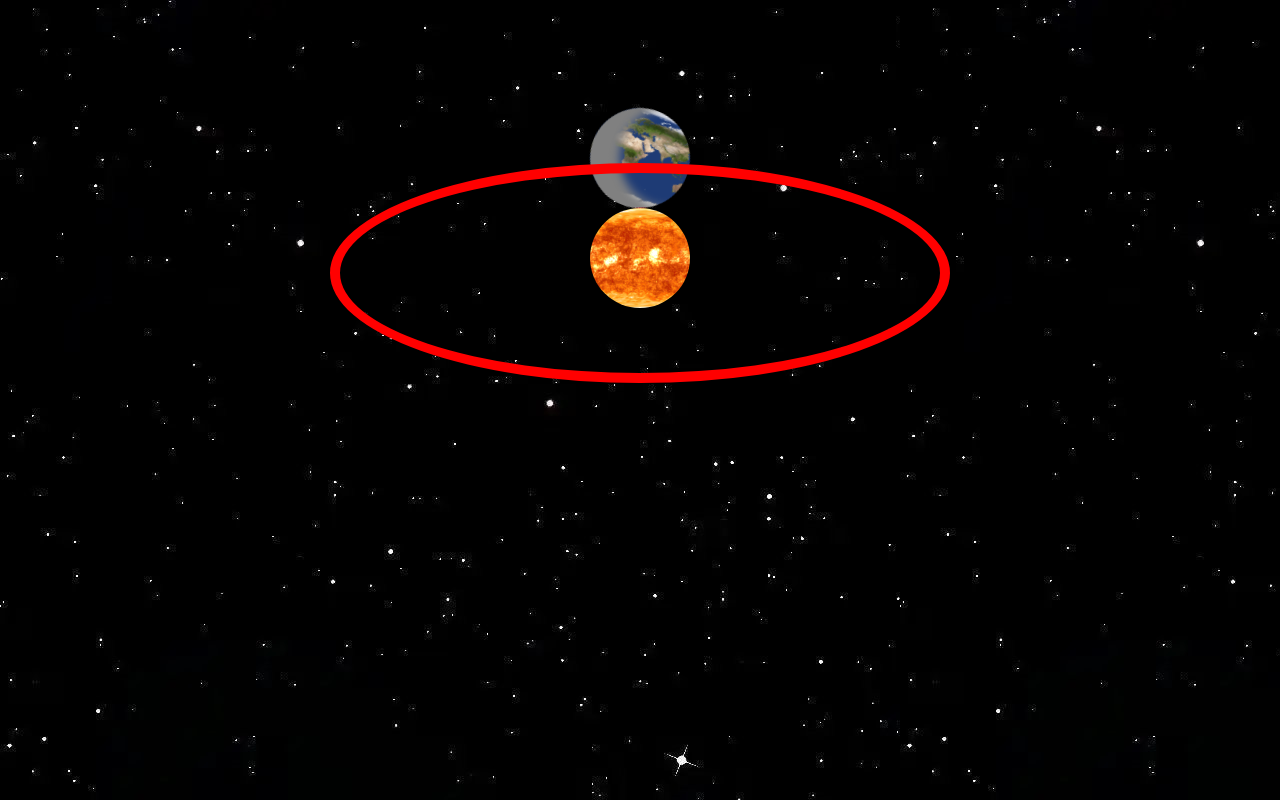
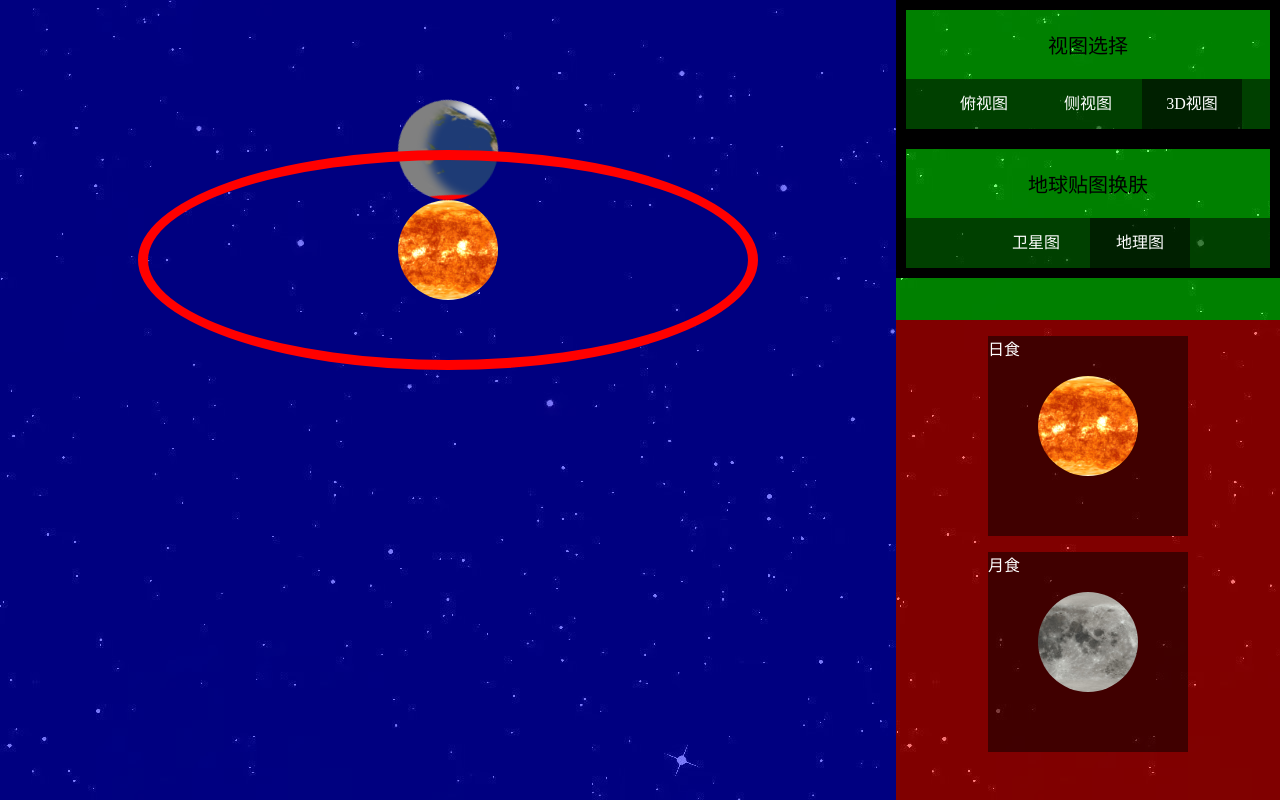
Before and after one commit to 2023Web/orbit-simu, a website: page index.html in a window 1280 px wide. Drawn offline with Linux system fonts and the light colour scheme.

Commit message:
fix: 回滚了部分内容

```diff
--- a/index.html
+++ b/index.html
@@ -1,35 +1,28 @@
 <!DOCTYPE html>
 <html>
   <head>
-    <style type="text/css">
-      .container {
-        background: url("static/img/bg.jpg") repeat;
-      }
-    </style>
     <link rel="stylesheet" href="static/css/planet.css">
+    <link rel="stylesheet" href="static/css/style.css">
+    <script src="static/js/jquery_min.js"></script>
+    <script src="static/js/panel.js"></script>
     <script src="static/js/planet.js"></script>
   </head>
   <body class="container">
+    <div class="con_box_1">
       <div class="solar-system">
-      <div id="solar">
+        <div class="solar">
           <!-- 绘制太阳 -->
           <div class="imgList">
-          <img src="static/img/sun.jpg" alt="">
-        </div>
-        <div class="planet">
-          <div class="texture"></div>
+            <img src="static/img/sun.jpg" />
           </div>
         </div>
-      <div id="earth">
+        <div class="earth">
           <!-- 绘制地球 -->
           <div class="imgList">
-          <img src="static/img/earth_2K.jpg" alt="">
-          <img src="statuc/img/earth_2K.jpg" alt="">
+            <img src="static/img/earth_2K.jpg" name="earth_texture" />
+            <img src="static/img/earth_2K.jpg" name="earth_texture"/ >
           </div>    <!--实现自转-->
           <div id="shadows"></div><!--阴影-->
-        <div class="planet">
-          <div class="texture"></div>
-        </div>
           <!-- 绘制地球公转轨道 -->
           <div class="orbit"></div>
         </div>
@@ -41,5 +34,51 @@
           <!-- 绘制月球公转轨道 -->
           <div class="orbit"></div>
       </div>
+    </div>
+    <div class="con_box_2">
+      <!-- 三个互斥的选项：俯视图、侧视图、3D视图 -->
+      <div class="view_block">
+        <p class="info_label">视图选择</p>
+        <div class="view">
+          <input type="radio" name="view" id="view_top" value="top">
+          <label for="view_top">俯视图</label>
+          <input type="radio" name="view" id="view_side" value="side">
+          <label for="view_side">侧视图</label>
+          <input type="radio" name="view" id="view_3d" value="3d" checked>
+          <label for="view_3d">3D视图</label>
+        </div>
+      </div>
+      <!-- 地球贴图换肤 -->
+      <div class="view_block">
+        <p class="info_label">地球贴图换肤</p>
+        <div class="view">
+          <input type="radio" name="earth_texture" id="earth_texture_satellite" value="satellite">
+          <label for="earth_texture_satellite">卫星图</label>
+          <input type="radio" name="earth_texture" id="earth_texture_geographic" value="geographic" checked>
+          <label for="earth_texture_geographic">地理图</label>
+        </div>
+      </div>
+    </div>
+    <div class="con_box_3">
+      <!-- 显示日食月食画中画，注意要同时显示自转中的太阳和月球 -->
+      <div class="pip">
+        <!-- TODO: 日食画中画 -->
+        <p>日食</p>
+        <div class="solar" style="top: 0;">
+          <div class="imgList">
+            <img src="static/img/sun.jpg" />
+          </div>
+        </div>
+      </div>
+      <div class="pip">
+        <!-- TODO：月食画中画 -->
+        <p>月食</p>
+        <div class="lunar" style="top: 0;">
+          <div class="imgList">
+            <img src="static/img/lunar.jpg" />
+          </div>
+        </div>
+      </div>
+    </div>
   </body>
 </html>
--- a/static/css/planet.css
+++ b/static/css/planet.css
@@ -1,4 +1,4 @@
-#solar{
+.solar {
   top: 200px;
   position: relative;
   margin: 0 auto;
@@ -7,7 +7,7 @@ height: 100px;
   border-radius: 50%;
   overflow: hidden;
 }
-#earth{
+.earth {
   width:100px;
   height: 100px;
   margin: 0 auto;
@@ -15,6 +15,14 @@ overflow: hidden;
   position: relative;
   border-radius: 50%;
   transform: rotate(22deg);
+}
+.lunar {
+  position: relative;
+  margin: 0 auto;
+  width: 100px;
+  height: 100px;
+  border-radius: 50%;
+  overflow: hidden;
 }
 .imgList{
   animation: rolling 18s linear infinite;
@@ -50,5 +58,5 @@ width: 600px;
   height: 200px;
   display: flex;
   margin: 0 auto;
-top: -45px;
+  top: -50px;
 }
--- /dev/null
+++ b/static/css/style.css
@@ -0,0 +1,81 @@
+:root {
+  --boundary-ratio: 70%;
+  --topbot-ratio: 40%;
+}
+
+/* body 整体图片 */
+.container {
+  background: url("../img/bg.jpg") repeat;
+}
+
+/* 左侧箱庭格 */
+.con_box_1 {
+  position: fixed;
+  top: 0;
+  left: 0;
+  width: var(--boundary-ratio);
+  height: 100%;
+  background-color: rgb(0,0,255,0.5); /* DEBUG: 仅用于显示位置 */
+}
+.con_box_2 {
+  position: fixed;
+  top: 0;
+  right: 0;
+  width: calc(100% - var(--boundary-ratio));
+  height: var(--topbot-ratio);
+  background-color: rgb(0,255,0,0.5); /* DEBUG: 仅用于显示位置 */
+}
+.con_box_3 {
+  position: fixed;
+  bottom: 0;
+  right: 0;
+  width: calc(100% - var(--boundary-ratio));
+  height: calc(100% - var(--topbot-ratio));
+  background-color: rgb(255,0,0,0.5); /* DEBUG: 仅用于显示位置 */
+}
+
+.info_label {
+  position: relative;
+  font-size: 20px;
+  text-align: center;
+}
+
+.view_block {
+  border: 10px solid black;
+}
+
+.view {
+  position: relative;
+  background-color: rgb(0,0,0,0.5);
+  color: white;
+  text-align: center;
+  line-height: 50px;
+}
+.view input {
+  display: none;
+}
+.view label {
+  display: inline-block;
+  width: 100px;
+  height: 50px;
+  line-height: 50px;
+  cursor: pointer;
+}
+.view label:hover {
+  background-color: rgb(0,0,0,0.5);
+}
+
+.view input:checked + label {
+  background-color: rgb(0,0,0,0.5);
+}
+
+/* Picture in Picture, 画中画 */
+.pip {
+  position: relative;
+  width: 200px;
+  height: 200px;
+  background-color: rgb(0,0,0,0.5);
+  color: white;
+  margin: auto;
+  margin-top: 10px;
+}
--- /dev/null
+++ b/static/js/panel.js
@@ -0,0 +1,28 @@
+// 处理按钮事件
+
+function earth_texture_changed() {
+  var texture = $('input[name="earth_texture"]:checked').val();
+  console.log('earth_texture_changed: ' + texture);
+  if (texture == 'satellite') {
+    $("img[name='earth_texture']").attr("src", "static/img/earth_cloud.jpg");
+  } else if (texture == 'geographic') {
+    $("img[name='earth_texture']").attr("src", "static/img/earth_2K.jpg");
+  }
+}
+
+function view_changed() {
+  var view = $('input[name="view"]:checked').val();
+  console.log('view_changed: ' + view);
+  if (view == 'top') {
+    // TODO: 俯视图
+  } else if (view == 'side') {
+    // TODO: 侧视图
+  } else if (view == '3d') {
+    // TODO: 3d视图
+  }
+}
+
+$(document).ready(function() {
+  $('input[name="earth_texture"]').change(earth_texture_changed);
+  $('input[name="view"]').change(view_changed);
+});
```
Lines whose indentation alone changed are shown as unchanged.
